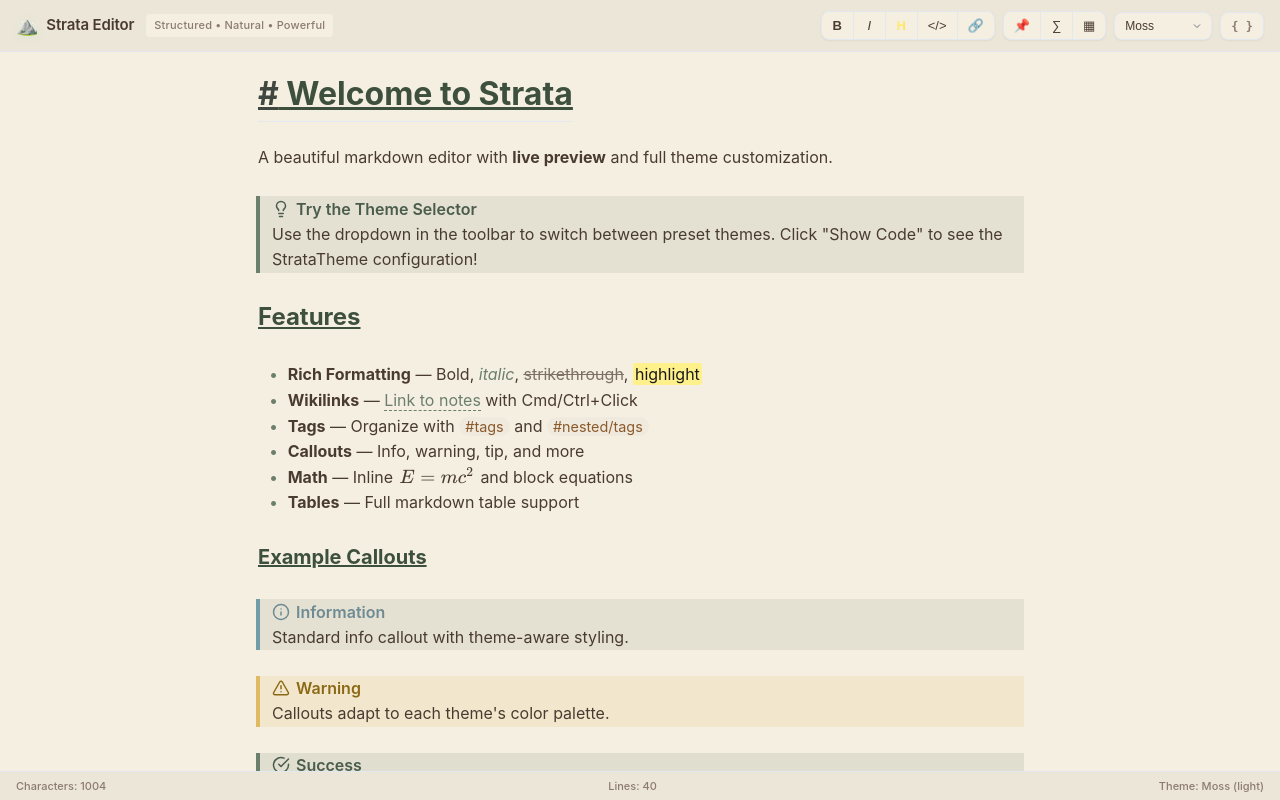
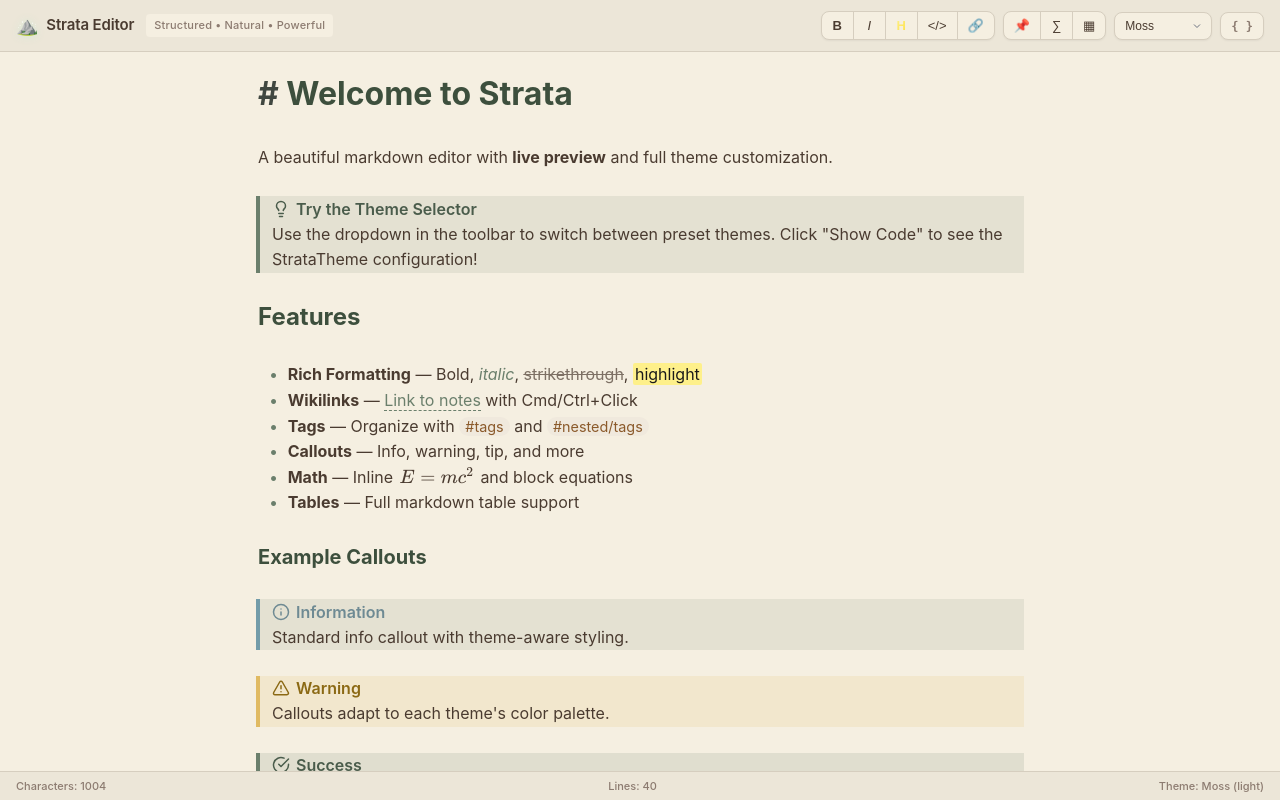
Before and after one commit to yesagainivan/Strata, a React (Vite) app: page / in a window 1280 px wide. Built offline with nearby package versions, Linux system fonts and the light colour scheme.

Commit message:
feat: Add text decoration customization for headings and links, ensure formatting marks inherit parent color, and introduce table styling properties to themes.

```diff
--- a/src/App.css
+++ b/src/App.css
@@ -311,11 +311,13 @@
   --heading-2-weight: 600;
 
   /* Heading underlines (add or remove) */
-  --heading-1-border: 1px solid var(--table-border);
+  /* --heading-1-border: 1px solid var(--table-border); */
   --heading-1-padding: 8px;
   --heading-2-border: none;
   /* Remove underline */
 
+  /* Remove link underline */
+  --link-underline: none;
 }
 
 /* ============================================
--- a/src/core/theme.ts
+++ b/src/core/theme.ts
@@ -439,10 +439,12 @@
     },
 
     // Headings (sized with CSS variables for customization)
+    // textDecoration: 'none' overrides underline from defaultHighlightStyle
     '.cm-heading-1': {
         fontSize: 'var(--heading-1-size, 2em)',
         fontWeight: 'var(--heading-1-weight, 700)',
         color: 'var(--syntax-heading)',
+        textDecoration: 'var(--heading-1-decoration, none)',
         borderBottom: 'var(--heading-1-border, none)',
         paddingBottom: 'var(--heading-1-padding, 0)',
         marginBottom: 'var(--heading-1-margin, 0)',
@@ -451,6 +453,7 @@
         fontSize: 'var(--heading-2-size, 1.5em)',
         fontWeight: 'var(--heading-2-weight, 600)',
         color: 'var(--syntax-heading)',
+        textDecoration: 'var(--heading-2-decoration, none)',
         borderBottom: 'var(--heading-2-border, none)',
         paddingBottom: 'var(--heading-2-padding, 0)',
     },
@@ -458,16 +461,31 @@
         fontSize: 'var(--heading-3-size, 1.25em)',
         fontWeight: 'var(--heading-3-weight, 600)',
         color: 'var(--syntax-heading)',
+        textDecoration: 'var(--heading-3-decoration, none)',
     },
     '.cm-heading-4': {
         fontSize: 'var(--heading-4-size, 1.1em)',
         fontWeight: 'var(--heading-4-weight, 600)',
         color: 'var(--syntax-heading)',
+        textDecoration: 'var(--heading-4-decoration, none)',
     },
-    '.cm-heading-5, .cm-heading-6': {
+    '.cm-heading-5': {
         fontSize: 'var(--heading-5-size, 1em)',
         fontWeight: 'var(--heading-5-weight, 600)',
         color: 'var(--syntax-heading)',
+        textDecoration: 'var(--heading-5-decoration, none)',
+    },
+    '.cm-heading-6': {
+        fontSize: 'var(--heading-6-size, 0.9em)',
+        fontWeight: 'var(--heading-6-weight, 600)',
+        color: 'var(--syntax-heading)',
+        textDecoration: 'var(--heading-6-decoration, none)',
+    },
+
+    // Override text-decoration on ALL children inside headings
+    // This targets the inner spans created by defaultHighlightStyle (ͼ7 class)
+    '.cm-heading-1 *, .cm-heading-2 *, .cm-heading-3 *, .cm-heading-4 *, .cm-heading-5 *, .cm-heading-6 *': {
+        textDecoration: 'inherit',
     },
 
     // Inline formatting
@@ -515,7 +533,7 @@
     // Links
     '.cm-link': {
         color: 'var(--syntax-link)',
-        textDecoration: 'underline',
+        textDecoration: 'var(--link-underline, underline)',
         cursor: 'pointer',
     },
 
@@ -559,6 +577,12 @@
         color: 'var(--syntax-list-marker)',
         fontWeight: 'bold',
     },
+    // Override defaultHighlightStyle color on formatting mark children
+    // This makes inner spans inherit the muted color from their parent
+    '.cm-list-marker-source *, .cm-strong *, .cm-emphasis *, .cm-strikethrough *, .cm-code *': {
+        color: 'inherit !important',
+    },
+
 
     // Horizontal rules
     '.cm-horizontal-rule': {
--- a/src/demo/themes.ts
+++ b/src/demo/themes.ts
@@ -72,6 +72,13 @@
                 example: { background: 'rgba(107, 127, 108, 0.12)', border: '#9c86b1ff', header: '#9f81bbff' },
                 bug: { background: 'rgba(168, 124, 124, 0.12)', border: '#a87c7c', header: '#7a4c4c' },
             },
+            tables: {
+                border: '#d6cebf',
+                headerBackground: 'rgba(107, 127, 108, 0.08)',
+                headerForeground: '#4a3b30',
+                rowAltBackground: 'rgba(107, 127, 108, 0.03)',
+                rowHover: 'rgba(107, 127, 108, 0.1)',
+            },
         },
     },
     {
@@ -116,6 +123,13 @@
                 quote: { background: 'rgba(168, 155, 144, 0.15)', border: '#a89b90', header: '#c8bbb0' },
                 example: { background: 'rgba(138, 155, 139, 0.15)', border: '#9c86b1ff', header: '#9f81bbff' },
                 bug: { background: 'rgba(168, 124, 124, 0.15)', border: '#a87c7c', header: '#c89c9c' },
+            },
+            tables: {
+                border: '#3d3632',
+                headerBackground: '#262322',
+                headerForeground: '#e8e4dc',
+                rowAltBackground: '#2a2624',
+                rowHover: '#36302c',
             },
         },
     },
@@ -162,6 +176,13 @@
                 example: { background: 'rgba(128, 80, 192, 0.15)', border: '#8050c0', header: '#9060d0' },
                 bug: { background: 'rgba(192, 74, 74, 0.15)', border: '#c04a4a', header: '#d06060' },
             },
+            tables: {
+                border: '#1c3550',
+                headerBackground: '#102030',
+                headerForeground: '#c0c8d0',
+                rowAltBackground: '#0b1218',
+                rowHover: '#152535',
+            },
         },
     },
     {
@@ -195,6 +216,13 @@
                 tag: '#e07858',
                 tagBackground: '#3a2025',
             },
+            tables: {
+                border: '#4a2a35',
+                headerBackground: '#2a1a1f',
+                headerForeground: '#f0e6e8',
+                rowAltBackground: '#221518',
+                rowHover: '#382025',
+            },
         },
     },
 ];
```
